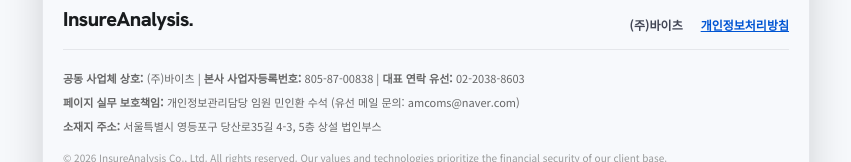
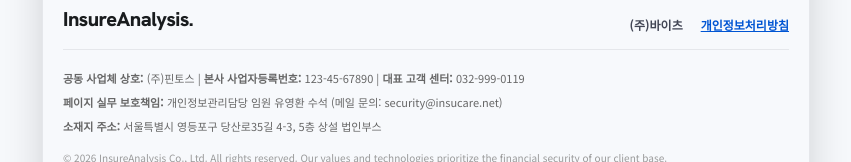
Before and after one commit to ncia/simple_consult, a React (Vite) app: page / in a window 1280 px wide. Shown: the part 5975-6137 px from the top of the page, without its empty margins (214-1065 px from the left). Built offline with nearby package versions, Linux system fonts and the light colour scheme.

Commit message:
023번째 커밋: 하단 푸터 회사명, 사업자번호, 연락처, 보호책임자 정보 수정

```diff
--- a/src/App.tsx
+++ b/src/App.tsx
@@ -668,8 +668,8 @@ export default function App() {
                 </div>
 
                 <div className="grid grid-cols-1 gap-1.5 text-[11px] text-neutral-gray leading-relaxed">
-                  <p><strong>공동 사업체 상호:</strong> (주)바이츠  |  <strong>본사 사업자등록번호:</strong> 805-87-00838  |  <strong>대표 연락 유선:</strong> 02-2038-8603</p>
-                  <p><strong>페이지 실무 보호책임:</strong> 개인정보관리담당 임원 민인환 수석 (유선 메일 문의: amcoms@naver.com)</p>
+                  <p><strong>공동 사업체 상호:</strong> (주)핀토스  |  <strong>본사 사업자등록번호:</strong> 123-45-67890  |  <strong>대표 고객 센터:</strong> 032-999-0119</p>
+                  <p><strong>페이지 실무 보호책임:</strong> 개인정보관리담당 임원 유영환 수석 (메일 문의: security@insucare.net)</p>
                   <p><strong>소재지 주소:</strong> 서울특별시 영등포구 당산로35길 4-3, 5층 상설 법인부스</p>
                   <p className="text-[10px] text-neutral-muted mt-2">© 2026 InsureAnalysis Co., Ltd. All rights reserved. Our values and technologies prioritize the financial security of our client base.</p>
                 </div>
```
